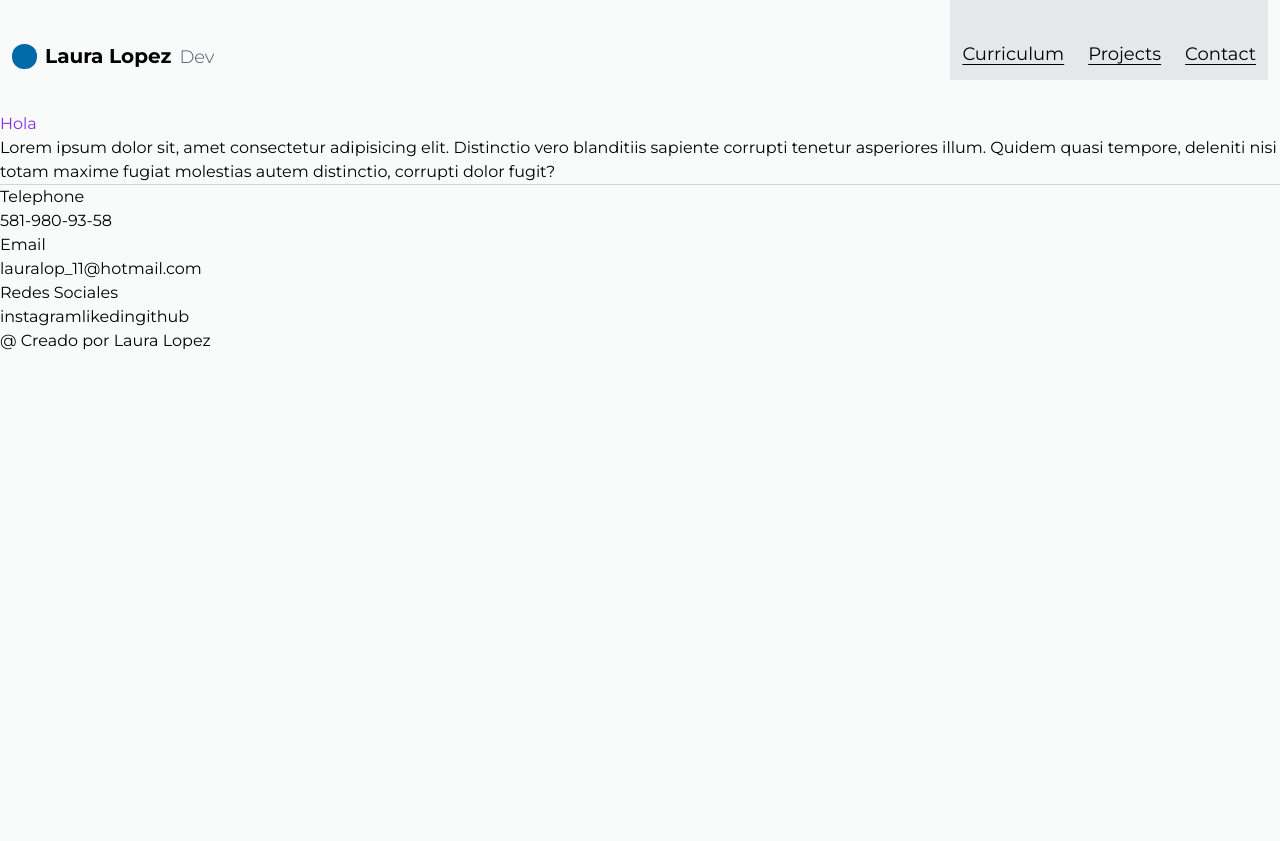
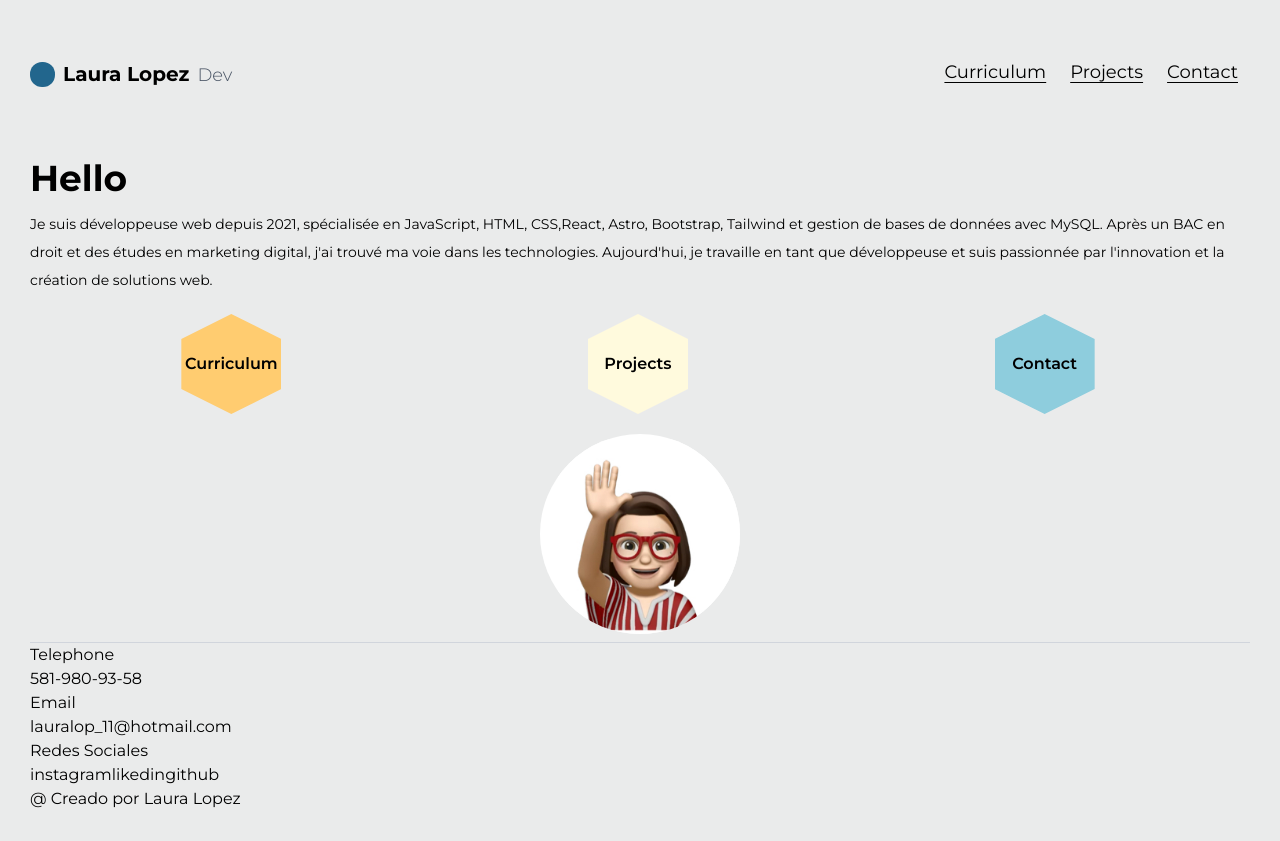
Before and after one commit to lauralop11/portfolio-laura, an Astro site: page /about in a window 1280 px wide. Before the commit the page ends 800 px from the top, so only its background shows below. Built offline with nearby package versions, Linux system fonts and the light colour scheme; Astro itself is replaced by a stand-in of ours.

Commit message:
create and styles about

```diff
--- a/package.json
+++ b/package.json
@@ -9,11 +9,11 @@
     "astro": "astro"
   },
   "dependencies": {
-    "@astrojs/react": "^4.2.0",
+    "@astrojs/react": "^4.2.1",
     "@tailwindcss/vite": "^4.0.8",
     "@types/react": "^19.0.10",
     "@types/react-dom": "^19.0.4",
-    "astro": "^5.3.1",
+    "astro": "^5.4.0",
     "react": "^19.0.0",
     "react-dom": "^19.0.0",
     "tailwindcss": "^4.0.8"
--- a/src/components/Header.tsx
+++ b/src/components/Header.tsx
@@ -14,20 +14,22 @@ const Header : React.FC<HeaderProps> = ({title}) =>
     };
   return (
     <header>
-      <nav className="flex flex-wrap items-center justify-between p-3 min-w-full">
+      <nav className="flex flex-wrap justify-between min-w-full">
         <div className="flex flex-row items-center">
-          <span className="block w-[25px] h-[25px] bg-sky-700 rounded-xl mr-1"></span>
+          <span className="block w-[25px] h-[25px] bg-[#22668D] rounded-xl mr-1"></span>
           <p className="text-xl font-bold mx-1 ">{title}
           <span className="text-lg font-light self-end text-gray-600 pl-2">Dev</span></p>
         </div>
         {/* boton responsive menu */}
-        <div className="flex md:hidden z-10 pt-5">
+        <div className="flex md:hidden z-20 ">
           <button onClick={toggleMenu} id="hamburger" >
             <img className={`toggle ${isMenuOpen ? 'hidden' : 'block'} cursor-pointer transition duration-700 ease-in-out active:-rotate-90`} src="/assets/menu.svg" width="40" height="40" />
             <img className={`toggle ${isMenuOpen ? 'block' : 'hidden'} cursor-pointer transition duration-700 ease-in-out active:rotate-90`}  src="/assets/close.svg" width="40" height="40" />
             </button>
         </div>
-        <div className={`${isMenuOpen ? 'block' : 'hidden'} size-full absolute -top-5 pt-9 left-0 md:relative md:w-auto md:flex md:texte-rigth text-center text-bold mt-5 md:mt-0 transition duration-700 ease-in-out bg-gray-200 md:bg-none`}>
+        <div className={`${isMenuOpen ? 'block' : 'hidden'} size-full absolute -top-5 pt-9 left-0 md:relative md:w-auto md:flex md:text-right text-center text-bold mt-5 md:mt-0 transition-all duration-700 ease-in-out transform ${
+            isMenuOpen ? ' translate-y-0 bg-[#e1e3e3]' : ' -translate-y-20 '
+          }  md:bg-none md:translate-none z-10`}>
           <a href="#" className="block md:inline-block hover:text-sky-700 px-3 py-3 underline underline-offset-4 text-lg">
             Curriculum
           </a>
--- a/src/layouts/Basic.astro
+++ b/src/layouts/Basic.astro
@@ -12,7 +12,7 @@ const {title} = Astro.props;
   <meta name="viewport" content="width=device-width, initial-scale=1.0">
   <title>{title}</title>
 </head>
-<body class="m-2 p-3">
+<body>
   <Header title = {title}  client:visible/>
   <main>
     <slot />
--- a/src/pages/about/index.astro
+++ b/src/pages/about/index.astro
@@ -4,11 +4,23 @@ import Basic from "../../layouts/Basic.astro";
 ---
 
 <Basic title="Laura Lopez">
-	<h1>Hola</h1>
-	<p>
-		Lorem ipsum dolor sit, amet consectetur adipisicing elit. Distinctio vero
-		blanditiis sapiente corrupti tenetur asperiores illum. Quidem quasi tempore,
-		deleniti nisi totam maxime fugiat molestias autem distinctio, corrupti dolor
-		fugit?
-	</p>
+	<section>
+		<article>
+			<h1 class="mt-10 text-4xl font-bold">Hello</h1>
+			<p class="my-3 text-sm/7">
+			Je suis développeuse web depuis 2021, spécialisée en JavaScript, HTML, CSS,React, Astro, Bootstrap, Tailwind et gestion de bases de données avec MySQL. Après un BAC en droit et des études en marketing digital, j'ai trouvé ma voie dans les technologies. Aujourd'hui, je travaille en tant que développeuse et suis passionnée par l'innovation et la création de solutions web.
+			</p>
+		</article>
+		<article class="flex flex-row justify-around my-5 items-center">
+			<a href="#" class="flex items-center justify-center w-[100px] h-[100px] bg-[#FFCC70] hexagono mr-1 font-semibold transition transition-discrete hover:opacity-80"><span >Curriculum</span></a>
+			<a href="#"><span class="flex items-center justify-center w-[100px] h-[100px] bg-[#FFFADD] hexagono mr-1 font-semibold transition transition-discrete hover:opacity-80">Projects</span></a>
+			<a href="#"><span class="flex items-center justify-center w-[100px] h-[100px] bg-[#8ECDDD] hexagono mr-1 font-semibold transition transition-discrete hover:opacity-80">Contact</span></a>
+		</article>
+	</section>
+	<div class="flex justify-center items-center mb-2 p-[2px 40px] rounded-full overflow-hidden bg-white w-[200px] h-[200px] m-auto">
+		<img class=" translate-[18px]" src="/assets/memoji.png" alt="">
+	</div>
+
+
+
 </Basic>
--- a/src/styles/global.css
+++ b/src/styles/global.css
@@ -3,12 +3,12 @@
 
 
 body{
-  margin: 0;
+  margin: 30px;
   padding: 0;
   box-sizing: border-box;
   font-family: "Montserrat", serif;
-  background-color: #f9fafa;
+  background-color: #e1e3e3b0;
 }
-h1 {
-  color: blueviolet;
+.hexagono {
+  clip-path: polygon(50% 0%, 100% 25%, 100% 75%, 50% 100%, 0% 75%, 0% 25%);
 }
```
Also changed, not shown: public/assets/memoji.png (added), 1 other file.
